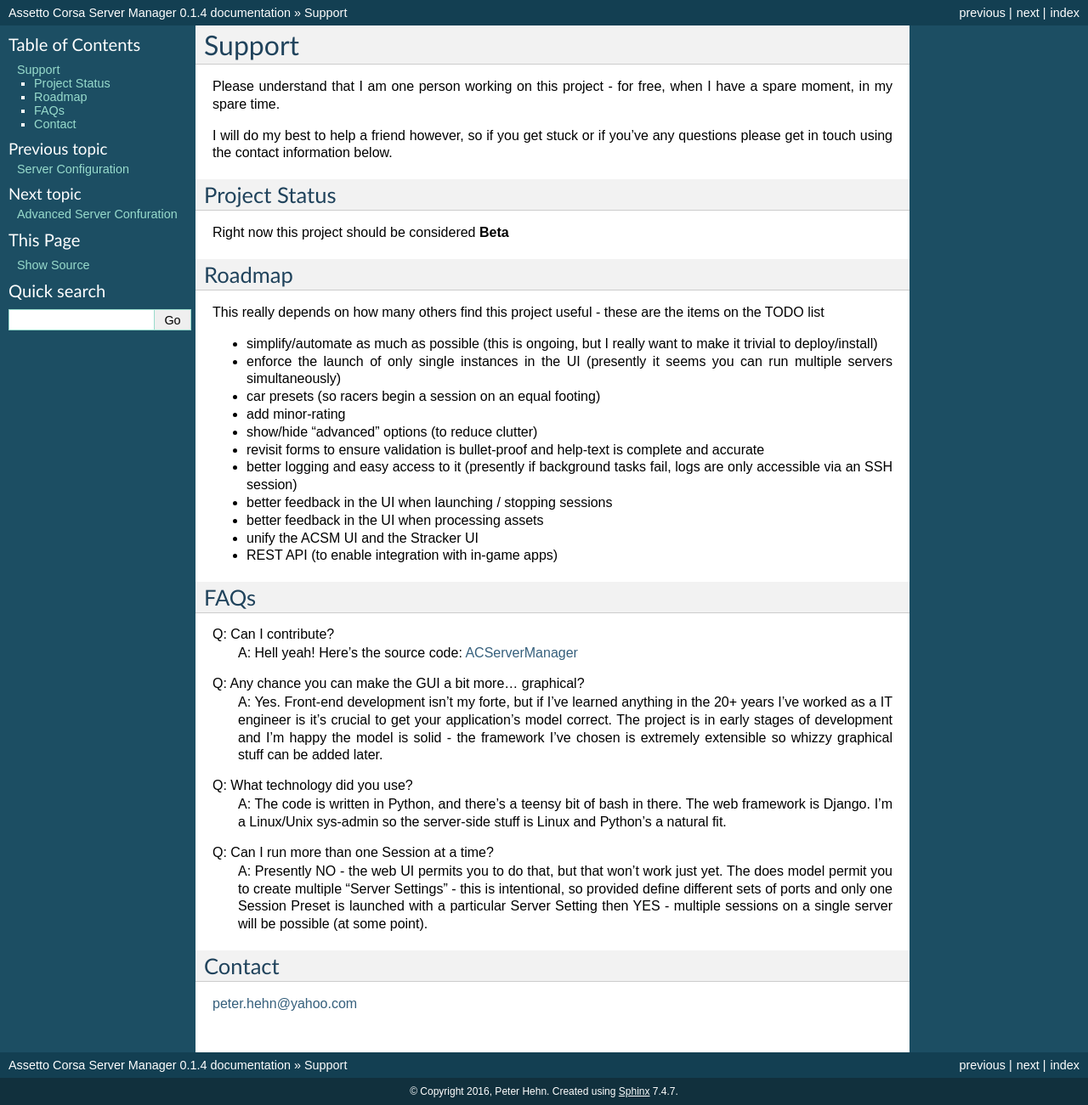
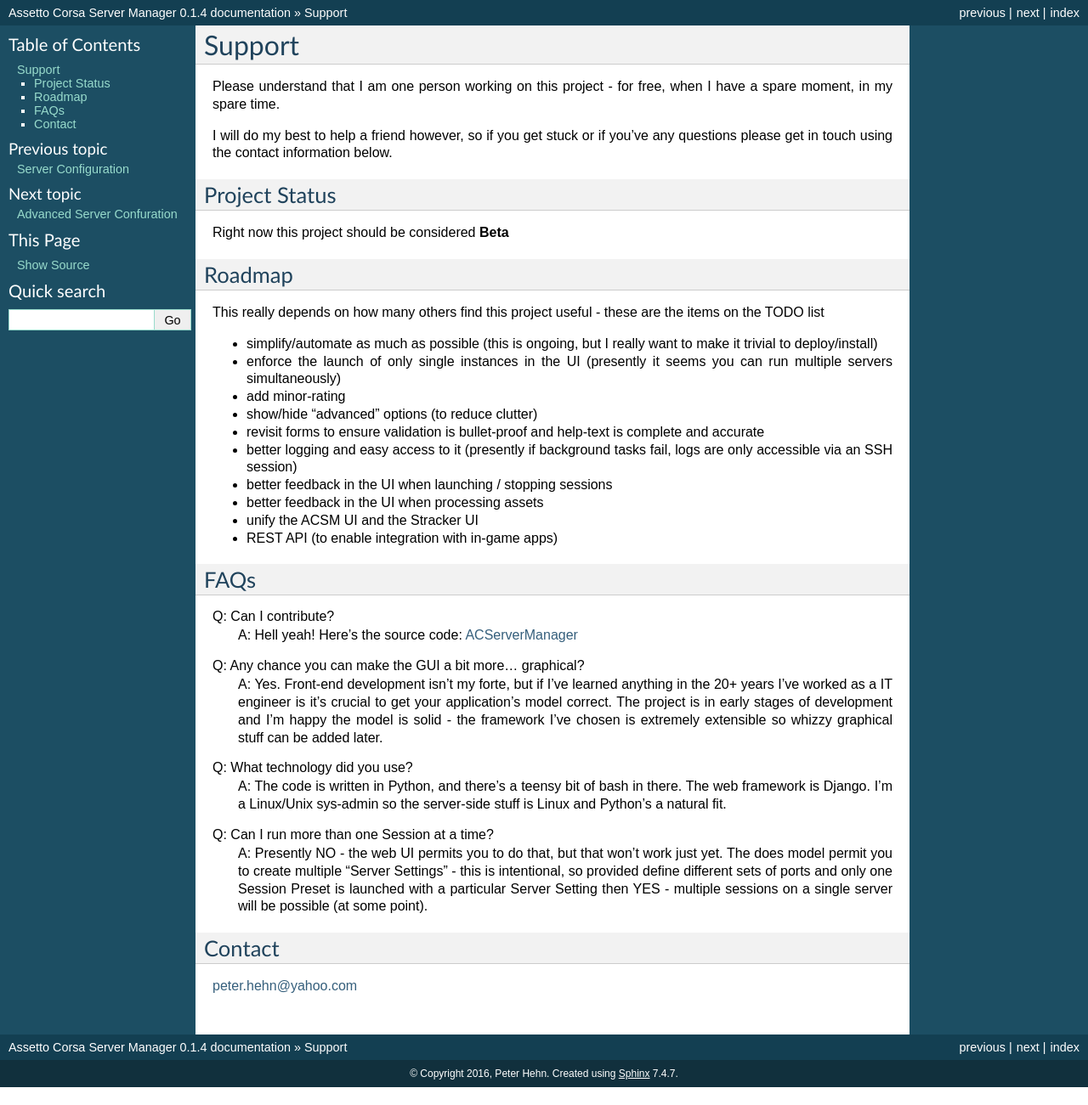
Before and after one commit to PeteTheAutomator/ACServerManager, a Sphinx documentation site: the page built from docs/support.rst, in a window 1280 px wide. Shown: the whole page at 85% size. Built offline with Sphinx 7.4.7, drawn with Linux system fonts in a browser that asks for light colours; after the commit the page ends 1280 px from its top, so only the background shows below that.

Commit message:
removed fixed-setups from the roadmap (now that it's implemented)

```diff
--- a/docs/support.rst
+++ b/docs/support.rst
@@ -16,7 +16,6 @@
 
 * simplify/automate as much as possible (this is ongoing, but I really want to make it trivial to deploy/install)
 * enforce the launch of only single instances in the UI (presently it seems you can run multiple servers simultaneously)
-* car presets (so racers begin a session on an equal footing)
 * add minor-rating
 * show/hide "advanced" options (to reduce clutter)
 * revisit forms to ensure validation is bullet-proof and help-text is complete and accurate
```
